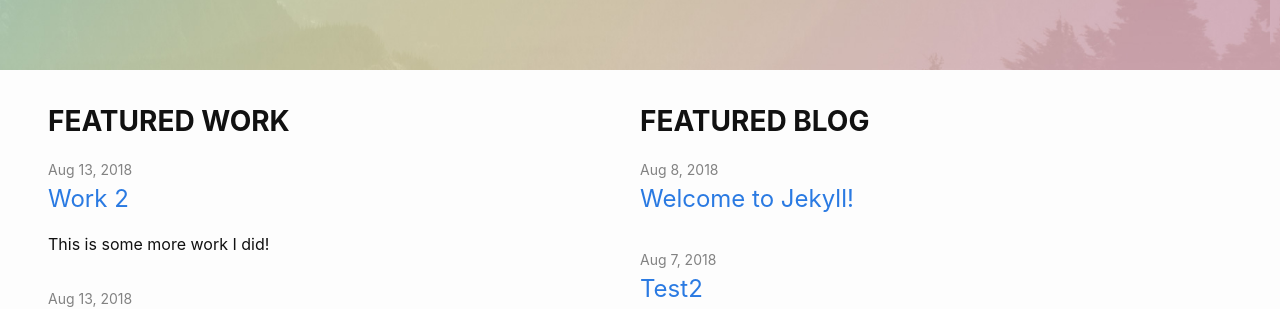
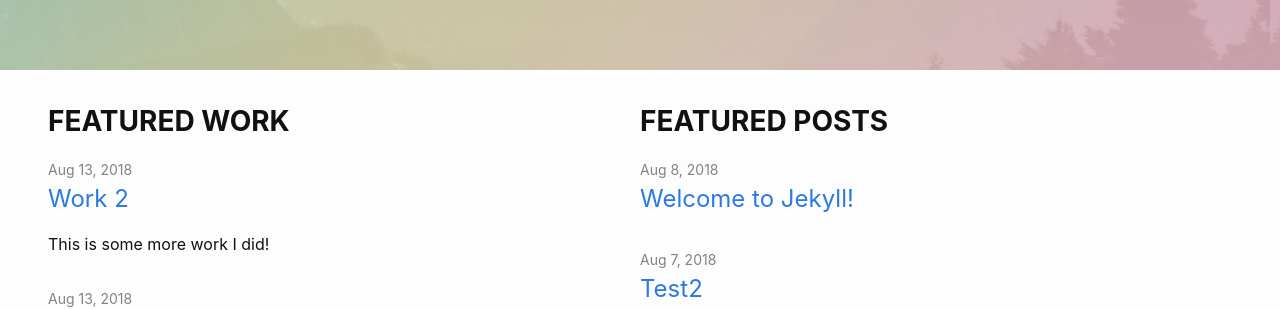
Before and after one commit to goodwin72/jaredrgoodwin.com, a Jekyll site: the page built from index.html, in a window 1280 px wide. Shown: the part 680-989 px from the top of the page. Built offline with Jekyll 4.4.1, drawn with Linux system fonts in a browser that asks for light colours.

Commit message:
Work and Blog pages now feature respective feeds; 'Featured' header removed from feeds and placed on home page layout template

```diff
--- a/_includes/feed-blog.html
+++ b/_includes/feed-blog.html
@@ -1,5 +1,4 @@
 {%- if site.posts.size > 0 -%}
-	<h2 class="post-list-heading">Featured Blog</h2>
 	<ul class="post-list">
 
 		{%- if include.featured-only == true -%}
--- a/_includes/feed-work.html
+++ b/_includes/feed-work.html
@@ -1,5 +1,4 @@
 {%- if site.work.size > 0 -%}
-	<h2 class="post-list-heading">Featured Work</h2>
 	<ul class="post-list">
 
 		{%- if include.featured-only == true -%}
--- a/_layouts/home.html
+++ b/_layouts/home.html
@@ -34,11 +34,13 @@
                 <section class="col-display">
                     <!-- Display all featured pages in the 'Work' collection -->
                     <div class="col--half">
+                        <h2 class="post-list-heading">Featured Work</h2>
                         {%- include feed-work.html featured-only=true -%}
                     </div>
 
                     <!-- Display all featured pages in the 'Posts' collection -->
                     <div class="col--half">
+                        <h2 class="post-list-heading">Featured Posts</h2>
                         {%- include feed-blog.html featured-only=true -%}
                     </div>
 
--- a/blog.html
+++ b/blog.html
@@ -5,3 +5,5 @@
 ---
 
 <h1>Content</h1>
+
+{%- include feed-blog.html featured-only=false -%}
--- a/work.html
+++ b/work.html
@@ -5,3 +5,5 @@
 ---
 
 <h1>Content</h1>
+
+{%- include feed-work.html featured-only=false -%}
```
